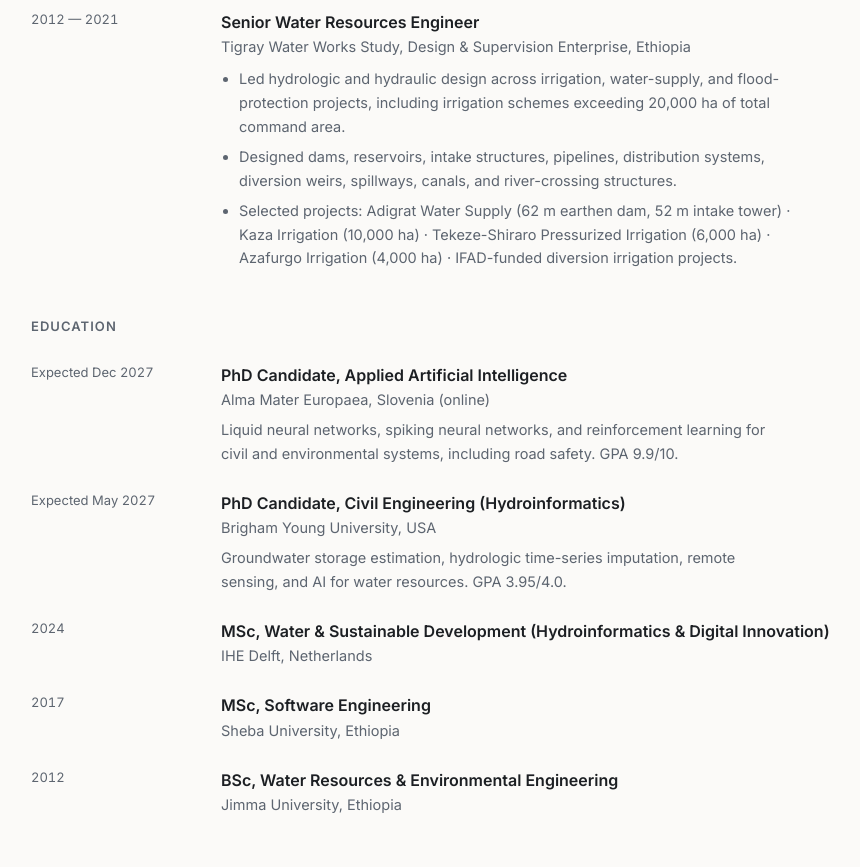
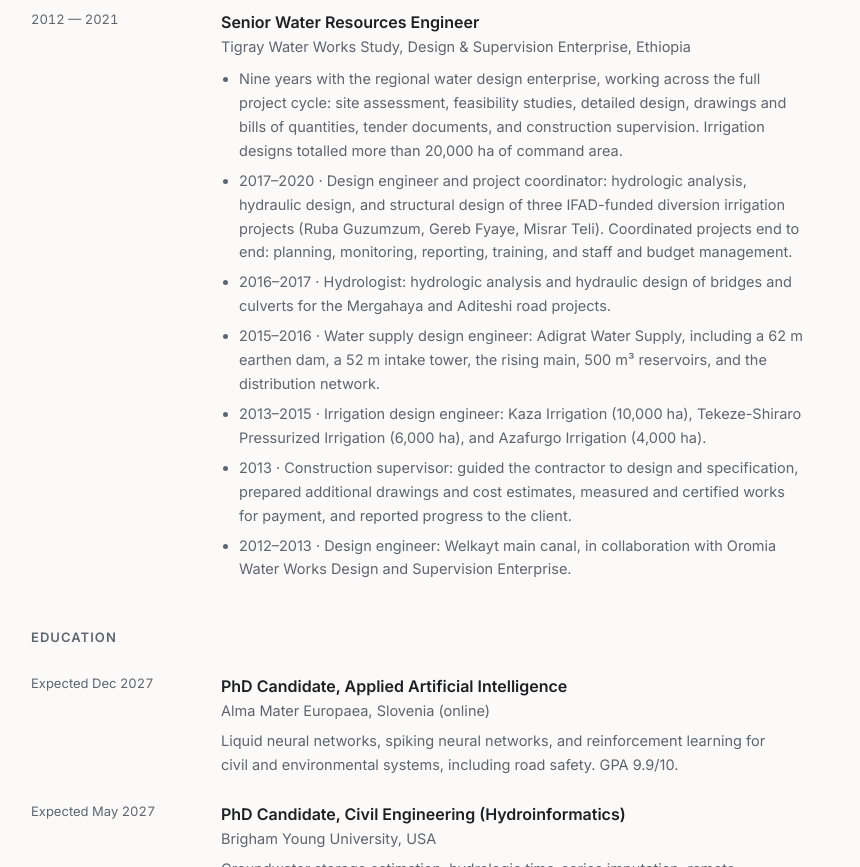
Before and after one commit to anomaitech/anomaitech.github.io, a plain HTML site: page index.html in a window 1280 px wide. Shown: the part 4393-5260 px from the top of the page, without its empty margins (169-1029 px from the left). Drawn offline with Linux system fonts and the light colour scheme.

Commit message:
Expand Ethiopian engineering experience
Co-Authored-By: Claude Fable 5.2 <noreply@anthropic.com>

```diff
--- a/data.js
+++ b/data.js
@@ -183,9 +183,13 @@ window.SITE = {
       org: "Tigray Water Works Study, Design & Supervision Enterprise, Ethiopia",
       period: "2012 — 2021",
       points: [
-        "Led hydrologic and hydraulic design across irrigation, water-supply, and flood-protection projects, including irrigation schemes exceeding 20,000 ha of total command area.",
-        "Designed dams, reservoirs, intake structures, pipelines, distribution systems, diversion weirs, spillways, canals, and river-crossing structures.",
-        "Selected projects: Adigrat Water Supply (62 m earthen dam, 52 m intake tower) · Kaza Irrigation (10,000 ha) · Tekeze-Shiraro Pressurized Irrigation (6,000 ha) · Azafurgo Irrigation (4,000 ha) · IFAD-funded diversion irrigation projects.",
+        "Nine years with the regional water design enterprise, working across the full project cycle: site assessment, feasibility studies, detailed design, drawings and bills of quantities, tender documents, and construction supervision. Irrigation designs totalled more than 20,000 ha of command area.",
+        "2017–2020 · Design engineer and project coordinator: hydrologic analysis, hydraulic design, and structural design of three IFAD-funded diversion irrigation projects (Ruba Guzumzum, Gereb Fyaye, Misrar Teli). Coordinated projects end to end: planning, monitoring, reporting, training, and staff and budget management.",
+        "2016–2017 · Hydrologist: hydrologic analysis and hydraulic design of bridges and culverts for the Mergahaya and Aditeshi road projects.",
+        "2015–2016 · Water supply design engineer: Adigrat Water Supply, including a 62 m earthen dam, a 52 m intake tower, the rising main, 500 m³ reservoirs, and the distribution network.",
+        "2013–2015 · Irrigation design engineer: Kaza Irrigation (10,000 ha), Tekeze-Shiraro Pressurized Irrigation (6,000 ha), and Azafurgo Irrigation (4,000 ha).",
+        "2013 · Construction supervisor: guided the contractor to design and specification, prepared additional drawings and cost estimates, measured and certified works for payment, and reported progress to the client.",
+        "2012–2013 · Design engineer: Welkayt main canal, in collaboration with Oromia Water Works Design and Supervision Enterprise.",
       ],
     },
   ],
--- a/index.html
+++ b/index.html
@@ -15,7 +15,7 @@
   <link rel="preconnect" href="https://fonts.googleapis.com">
   <link rel="preconnect" href="https://fonts.gstatic.com" crossorigin>
   <link href="https://fonts.googleapis.com/css2?family=Inter:wght@400;500;600&family=Source+Serif+4:opsz,wght@8..60,500;8..60,600&display=swap" rel="stylesheet">
-  <link rel="stylesheet" href="styles.css?v=13">
+  <link rel="stylesheet" href="styles.css?v=14">
 </head>
 <body>
   <a class="skip" href="#main">Skip to content</a>
@@ -40,7 +40,7 @@
     <a href="#top">Back to top ↑</a>
   </footer>
 
-  <script src="data.js?v=13"></script>
-  <script src="script.js?v=13"></script>
+  <script src="data.js?v=14"></script>
+  <script src="script.js?v=14"></script>
 </body>
 </html>
```
